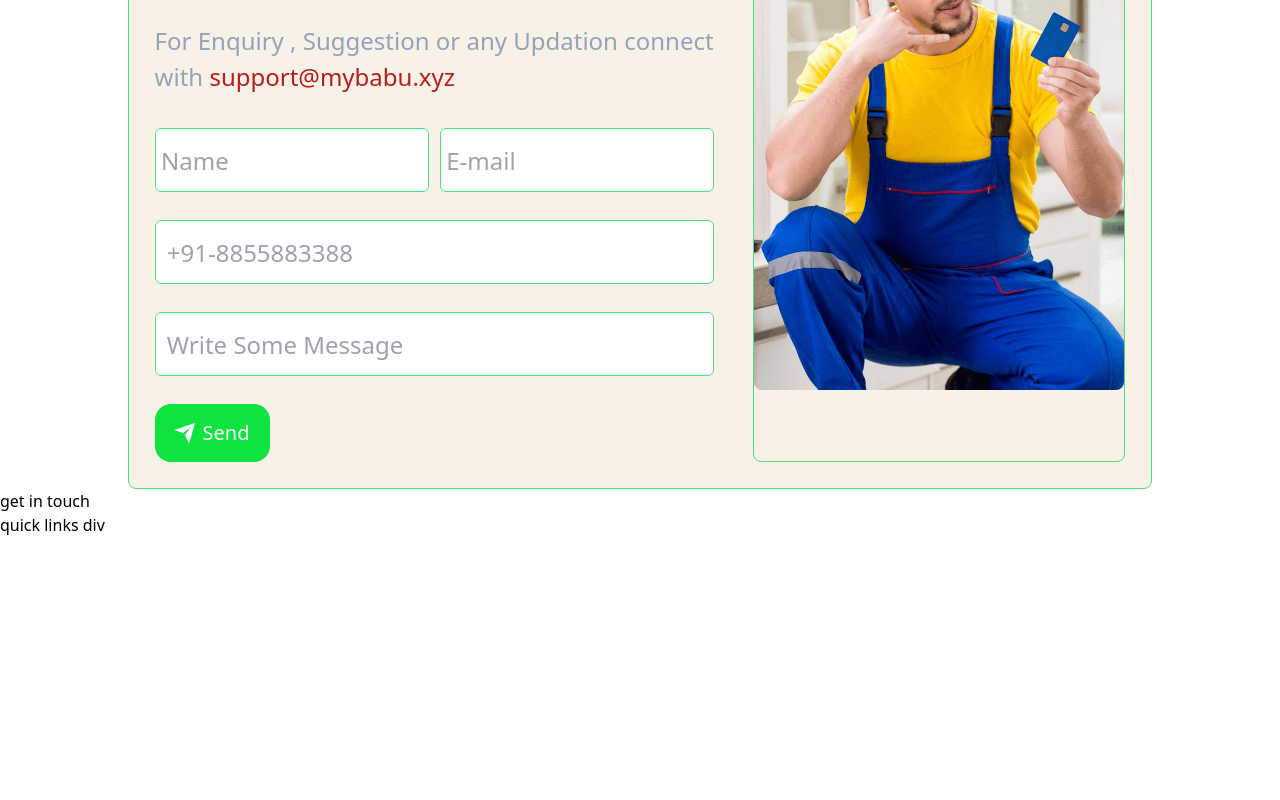
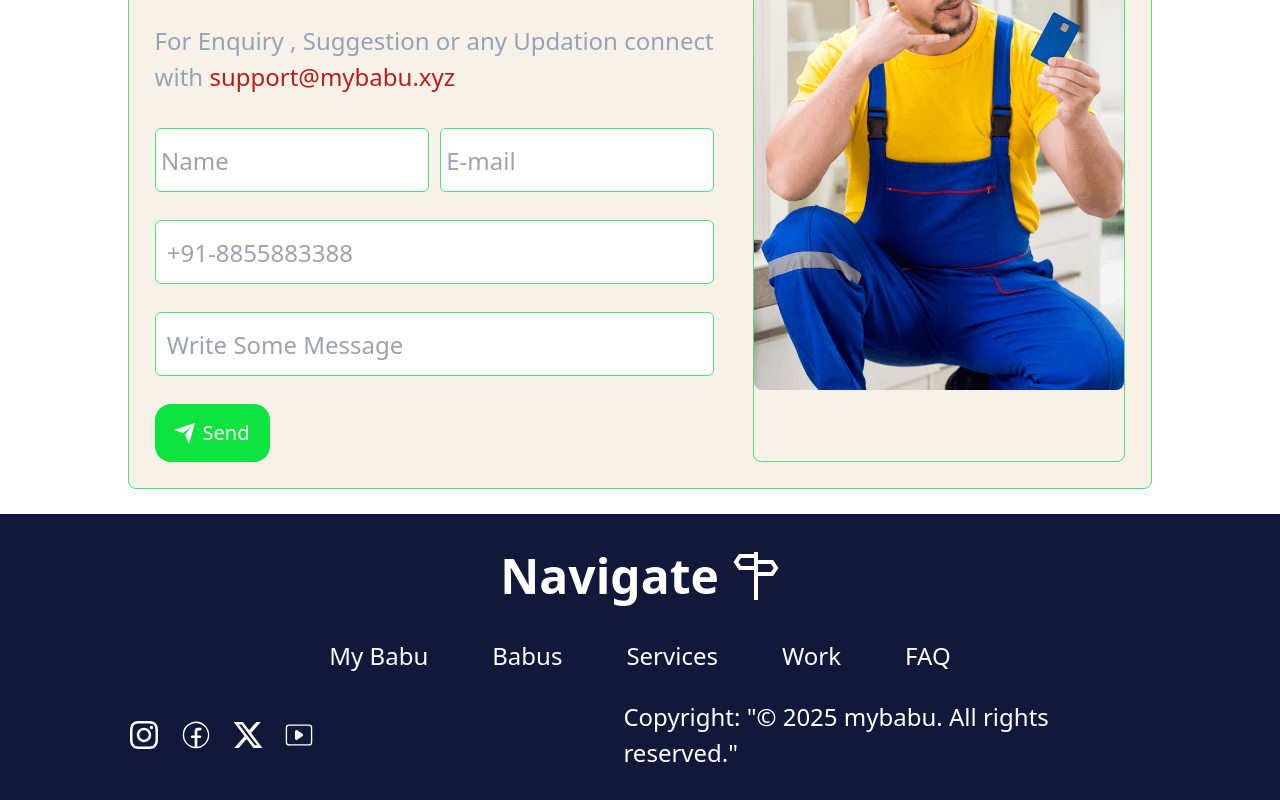
Before and after one commit to suryanshpandey61/Farmer_Site, a React (Create React App) app: page / in a window 1280 px wide. Shown: the part 5066-5866 px from the top of the page. Before the commit the page ends 5603 px from the top, so only its background shows below. Built offline with nearby package versions, Linux system fonts and the light colour scheme; a web font is replaced by a local one.

Commit message:
Footer Completed

```diff
--- a/src/components/Contactus.jsx
+++ b/src/components/Contactus.jsx
@@ -1,6 +1,12 @@
 import React from "react";
 import { FcBusinessContact } from "react-icons/fc";
 import ContactUsImage from "../assets/contactUsImage.png";
+import { GrNavigate } from "react-icons/gr";
+import { Link } from "react-scroll";
+import { FaInstagram } from "react-icons/fa";
+import { CiFacebook } from "react-icons/ci";
+import { FaXTwitter } from "react-icons/fa6";
+import { CiYoutube } from "react-icons/ci";
 
 function Contactus() {
   return (
@@ -103,16 +109,90 @@ function Contactus() {
       </div>
 
       {/* get in touch  Social  Media Icons   div , Quick links */}
-      <div>
-        {/* Get In touch Div  */}
-        <div>
-                get in touch
+      <div className="bg-[#12183A] mt-[2%]">
+        {/* Quick Links  Div  */}
+        <div className="w-[100%]">
+          <div className="flex mx-auto justify-center items-center gap-x-[1%]  pt-[2%]">
+            <h1 className="text-white text-[3rem] font-bold">Navigate</h1>
+            <GrNavigate className="text-[3rem] text-white" />
+          </div>
+          {/* links div  */}
+          <div className="text-white gap-x-[5%] mt-[2%] flex  justify-center text-[1.5rem] ">
+            <div>
+              <Link
+                to="mybabu"
+                smooth={true}
+                duration={500}
+                className="hover:underline hover:cursor-pointer transition-all duration-500 hover:text-slate-400"
+              >
+                My Babu
+              </Link>
+            </div>
+            <div>
+              <Link
+                className="hover:underline hover:cursor-pointer transition-all duration-500 hover:text-slate-400"
+                to="babus"
+                smooth={true}
+                duration={500}
+              >
+                Babus
+              </Link>
+            </div>
+            <div>
+              <Link
+                className="hover:underline hover:cursor-pointer transition-all duration-500 hover:text-slate-400"
+                to="services"
+                smooth={true}
+                duration={500}
+              >
+                Services
+              </Link>
+            </div>
+            <div>
+              <Link
+                className="hover:underline hover:cursor-pointer transition-all duration-500 hover:text-slate-400"
+                to="work"
+                smooth={true}
+                duration={500}
+              >
+                Work
+              </Link>
+            </div>
+            <div>
+              <Link
+                className="hover:underline hover:cursor-pointer transition-all duration-500 hover:text-slate-400"
+                to="faq"
+                smooth={true}
+                duration={500}
+              >
+                FAQ
+              </Link>
+            </div>
+          </div>
         </div>
-        {/* quick links div  */}
-        <div>
-            quick links div
+        {/* Copyrigth and Socia media links icons div  */}
+        <div className="w-[80%] flex justify-between items-center mx-auto mt-[2%] pb-[4%]">
+          {/* left div for icons  */}
+          <div className="flex w-[50%] text-white text-[2rem] gap-x-[4%]">
+            <div className="hover:cursor-pointer hover:text-black hover:bg-white rounded-md transition-all duration-500">
+              <FaInstagram />
+            </div>
+            <div className="hover:cursor-pointer hover:text-black hover:bg-white rounded-md transition-all duration-500">
+              <CiFacebook />
+            </div>
+            <div className="hover:cursor-pointer hover:text-black hover:bg-white rounded-md transition-all duration-500">
+              <FaXTwitter />
+            </div>
+            <div className="hover:cursor-pointer hover:text-black hover:bg-white rounded-md transition-all duration-500">
+              <CiYoutube />
+            </div>
+          </div>
+
+          {/* rigth div for copyrights  */}
+          <div className="text-white text-[1.5rem]">
+              Copyright:   "© 2025 mybabu. All rights reserved."
+          </div>
         </div>
-
       </div>
     </div>
   );
```
